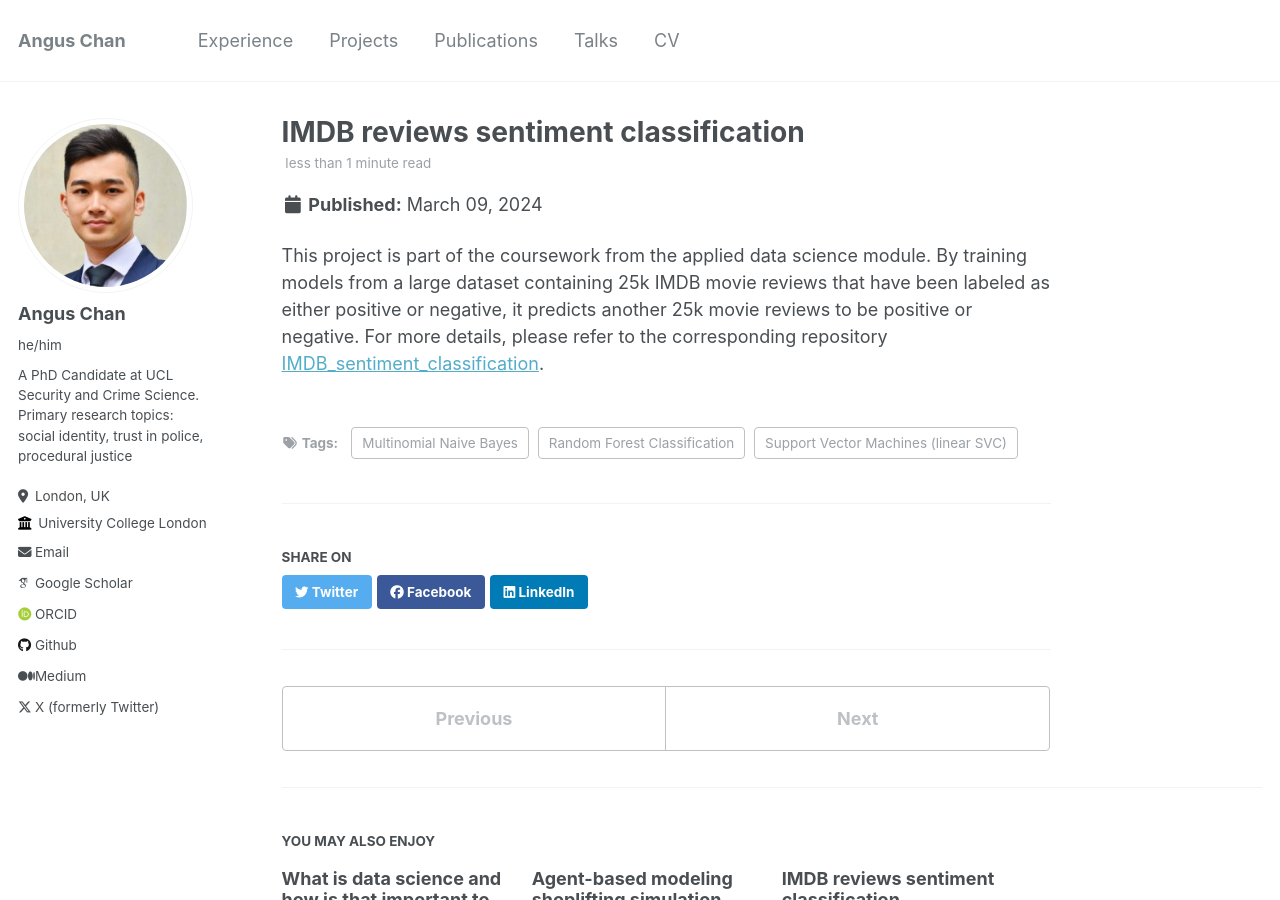
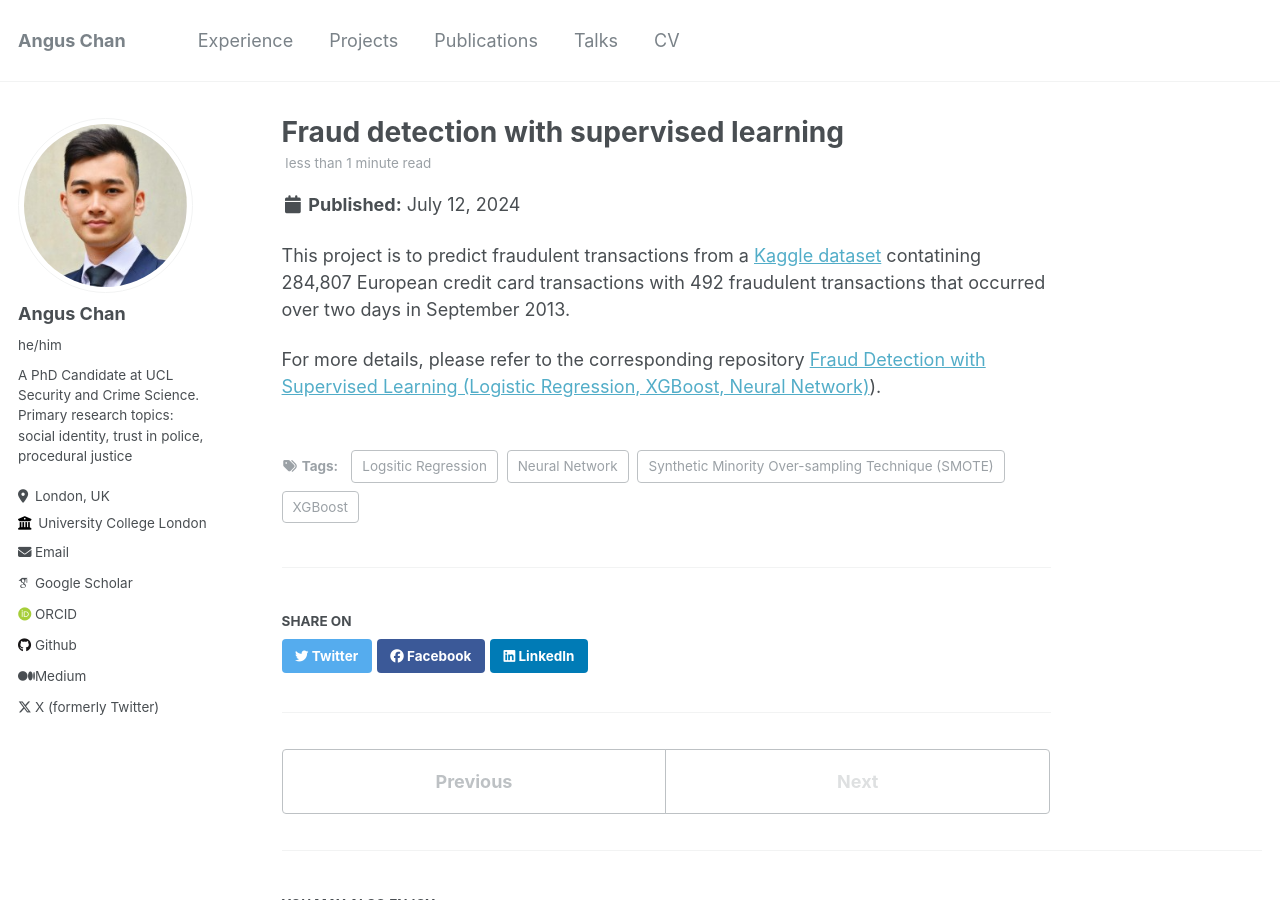
Before and after one commit to cyfangus/cyfangus.github.io, a Jekyll site: the page built from _posts/2024-07-12-fraud-detection.md, in a window 1280 px wide and 900 px high. Built offline with Jekyll 4.4.1, drawn with Linux system fonts in a browser that asks for light colours; some web fonts are replaced.

Commit message:
Update 2024-07-12-fraud-detection.md

```diff
--- a/_posts/2024-07-12-fraud-detection.md
+++ b/_posts/2024-07-12-fraud-detection.md
@@ -1,11 +1,14 @@
 ---
-title: 'IMDB reviews sentiment classification'
-date: 2024-03-09
-permalink: /posts/2024/03/IMDB-review/
+title: 'Fraud detection with supervised learning'
+date: 2024-07-12
+permalink: /posts/2024/04/fraud-detection/
 tags:
-  - Multinomial Naive Bayes
-  - Support Vector Machines (linear SVC)
-  - Random Forest Classification
+  - Synthetic Minority Over-sampling Technique (SMOTE)
+  - Logsitic Regression
+  - XGBoost
+  - Neural Network
 ---
 
-This project is part of the coursework from the applied data science module. By training models from a large dataset containing 25k IMDB movie reviews that have been labeled as either positive or negative, it predicts another 25k movie reviews to be positive or negative. For more details, please refer to the corresponding repository [IMDB_sentiment_classification](https://github.com/cyfangus/IMDB_sentiment_classification).
+This project is to predict fraudulent transactions from a [Kaggle dataset](https://www.kaggle.com/datasets/mlg-ulb/creditcardfraud) contatining 284,807 European credit card transactions with 492 fraudulent transactions that occurred over two days in September 2013.
+
+For more details, please refer to the corresponding repository [Fraud Detection with Supervised Learning (Logistic Regression, XGBoost, Neural Network)](https://github.com/cyfangus/fraud_detection_supervised_learning)).
```
